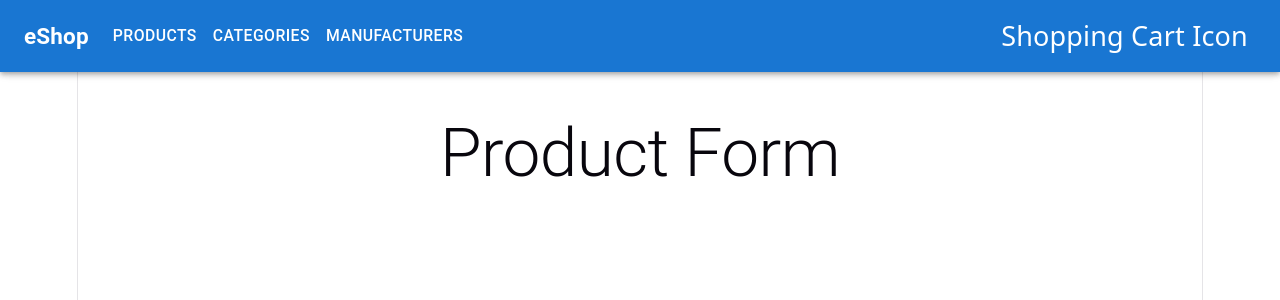
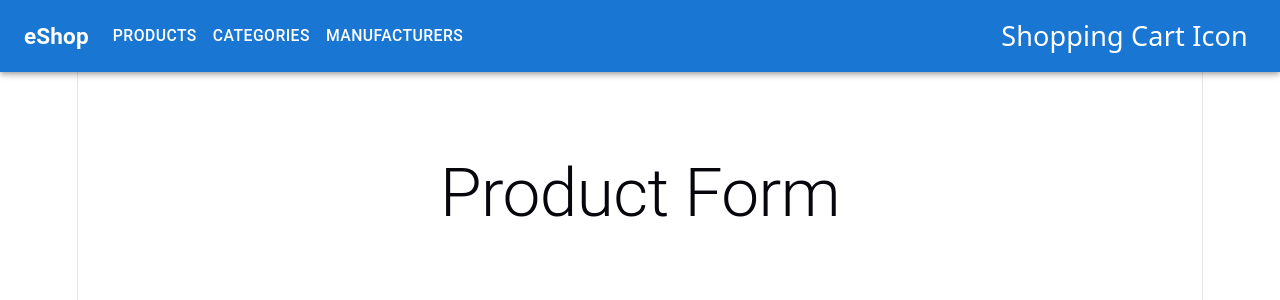
Before and after one commit to AtanasovCode/router-setup-eimt, a React (Vite) app: page /new-product in a window 1280 px wide. Shown: the top 300 px of the page. Built offline with nearby package versions, Linux system fonts and the light colour scheme; no server answers.

Commit message:
fix route rendering overlap with navbar

```diff
--- a/src/App.jsx
+++ b/src/App.jsx
@@ -1,7 +1,7 @@
 import { useState } from 'react'
 import './App.css'
 import { BrowserRouter, Routes, Route } from 'react-router-dom'
-import { AppBar, Toolbar, Typography } from '@mui/material'
+import { AppBar, Container, Toolbar, Typography } from '@mui/material'
 
 // Routes:
 import ProductList from './pages/ProductList'
@@ -20,6 +20,7 @@ function App() {
   return (
     <BrowserRouter>
       <Navbar />
+      <Container sx={{ mt: 15 }}>
         <Routes>
           <Route path="/" element={<ProductList />} />
           <Route path="/products/:id" element={<ProductDetails />} />
@@ -27,6 +28,7 @@ function App() {
           <Route path="/manufacturers" element={<ManufacturerList />} />
           <Route path="/new-product" element={<ProductForm />} />
         </Routes>
+      </Container>
     </BrowserRouter>
   );
 }
--- a/src/pages/CategoryList.jsx
+++ b/src/pages/CategoryList.jsx
@@ -22,7 +22,7 @@ const CategoryList = () => {
 
 
     return (
-        <Container sx={{ mt: 10 }}>
+        <Container>
             {
                 loading ?
                     <Container>
--- a/src/pages/ManufacturerList.jsx
+++ b/src/pages/ManufacturerList.jsx
@@ -21,7 +21,7 @@ const ManufacturerList = () => {
     }, [])
 
     return(
-        <Container sx={{ mt: 10 }}>
+        <Container>
             {
                 loading ?
                 <Typography>
--- a/src/pages/ProductForm.jsx
+++ b/src/pages/ProductForm.jsx
@@ -69,7 +69,7 @@ const ProductForm = () => {
 
 
     return (
-        <Container sx={{ mt: 10 }}>
+        <Container>
             {
                 loading ?
                     <Typography>Loading...</Typography>
```
Lines whose indentation alone changed are shown as unchanged.
